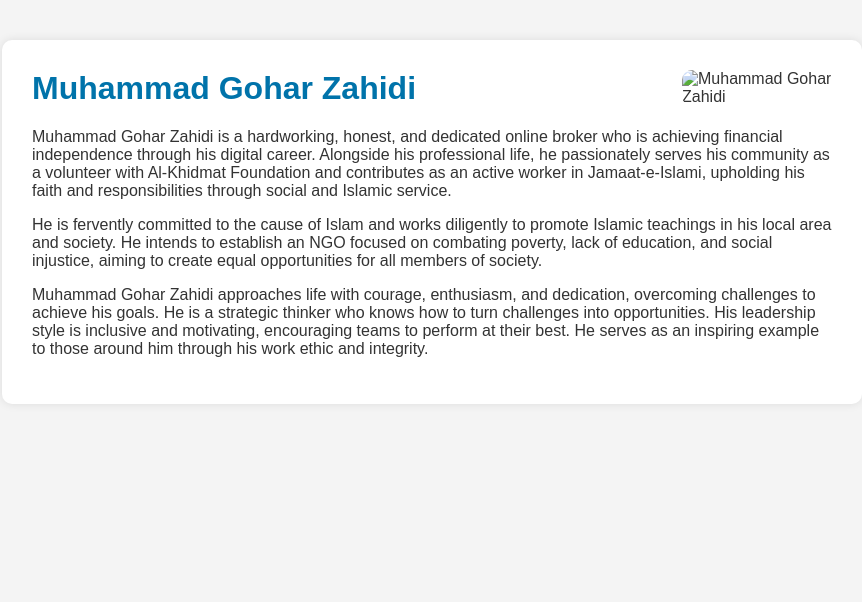
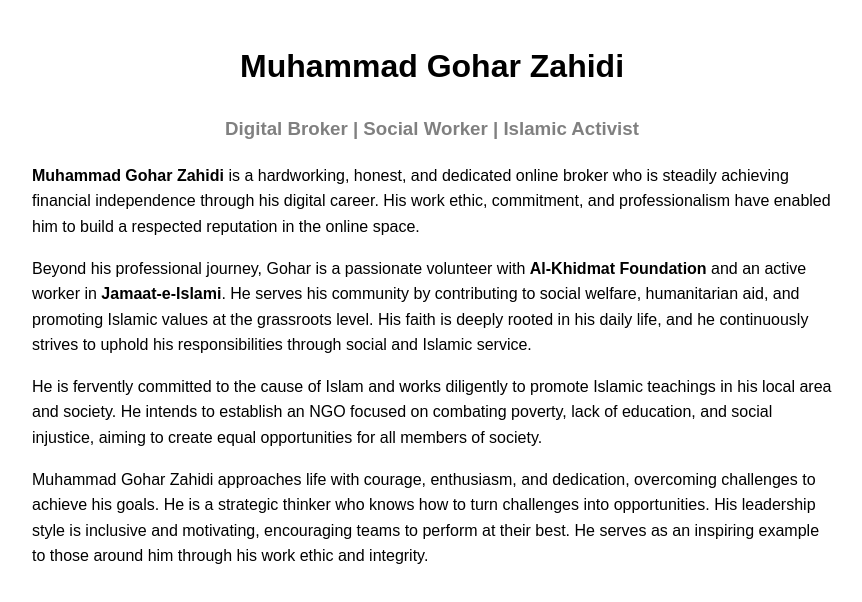
Before and after one commit to MuhammadGoharzahidi/MuhammadGoharzahidi.github.io, a plain HTML site: page index.html in a window 1280 px wide. Shown: the whole page, without its empty margins (208-1070 px from the left). Drawn offline with Linux system fonts and the light colour scheme.

Commit message:
Add files via upload

```diff
--- a/index.html
+++ b/index.html
@@ -1,50 +1,28 @@
-
 <!DOCTYPE html>
 <html lang="en">
 <head>
-    <meta charset="UTF-8">
-    <title>Muhammad Gohar Zahidi - Profile</title>
-    <style>
-        body {
-            font-family: Arial, sans-serif;
-            margin: 40px;
-            background-color: #f4f4f4;
-            color: #333;
-        }
-        .container {
-            background-color: #fff;
-            padding: 30px;
-            border-radius: 10px;
-            max-width: 800px;
-            margin: auto;
-            box-shadow: 0 0 10px rgba(0,0,0,0.1);
-        }
-        .profile-img {
-            max-width: 150px;
-            border-radius: 10px;
-            float: right;
-            margin-left: 20px;
-        }
-        h1 {
-            margin-top: 0;
-            color: #0073aa;
-        }
-        .clearfix::after {
-            content: "";
-            display: table;
-            clear: both;
-        }
-    </style>
+  <meta charset="UTF-8" />
+  <meta name="viewport" content="width=device-width, initial-scale=1.0" />
+  <title>Muhammad Gohar Zahidi - Official Profile</title>
 </head>
-<body>
-    <div class="container clearfix">
-        <img src="Muhammad_Gohar_Zahidi_Photo.jpg" alt="Muhammad Gohar Zahidi" class="profile-img">
-        <h1>Muhammad Gohar Zahidi</h1>
-        <p>Muhammad Gohar Zahidi is a hardworking, honest, and dedicated online broker who is achieving financial independence through his digital career. Alongside his professional life, he passionately serves his community as a volunteer with Al-Khidmat Foundation and contributes as an active worker in Jamaat-e-Islami, upholding his faith and responsibilities through social and Islamic service.</p>
+<body style="font-family: Arial, sans-serif; max-width: 800px; margin: auto; padding: 20px; line-height: 1.6;">
+  <h1 style="text-align: center;">Muhammad Gohar Zahidi</h1>
+  <h3 style="text-align: center; color: gray;">Digital Broker | Social Worker | Islamic Activist</h3>
 
-        <p>He is fervently committed to the cause of Islam and works diligently to promote Islamic teachings in his local area and society. He intends to establish an NGO focused on combating poverty, lack of education, and social injustice, aiming to create equal opportunities for all members of society.</p>
+  <p>
+    <strong>Muhammad Gohar Zahidi</strong> is a hardworking, honest, and dedicated online broker who is steadily achieving financial independence through his digital career. His work ethic, commitment, and professionalism have enabled him to build a respected reputation in the online space.
+  </p>
 
-        <p>Muhammad Gohar Zahidi approaches life with courage, enthusiasm, and dedication, overcoming challenges to achieve his goals. He is a strategic thinker who knows how to turn challenges into opportunities. His leadership style is inclusive and motivating, encouraging teams to perform at their best. He serves as an inspiring example to those around him through his work ethic and integrity.</p>
-    </div>
+  <p>
+    Beyond his professional journey, Gohar is a passionate volunteer with <strong>Al-Khidmat Foundation</strong> and an active worker in <strong>Jamaat-e-Islami</strong>. He serves his community by contributing to social welfare, humanitarian aid, and promoting Islamic values at the grassroots level. His faith is deeply rooted in his daily life, and he continuously strives to uphold his responsibilities through social and Islamic service.
+  </p>
+
+  <p>
+    He is fervently committed to the cause of Islam and works diligently to promote Islamic teachings in his local area and society. He intends to establish an NGO focused on combating poverty, lack of education, and social injustice, aiming to create equal opportunities for all members of society.
+  </p>
+
+  <p>
+    Muhammad Gohar Zahidi approaches life with courage, enthusiasm, and dedication, overcoming challenges to achieve his goals. He is a strategic thinker who knows how to turn challenges into opportunities. His leadership style is inclusive and motivating, encouraging teams to perform at their best. He serves as an inspiring example to those around him through his work ethic and integrity.
+  </p>
 </body>
 </html>
```
